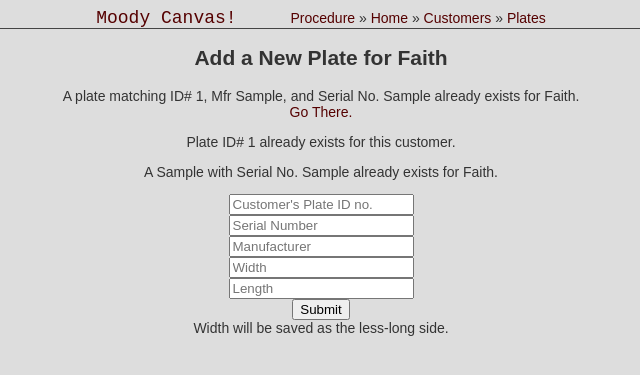
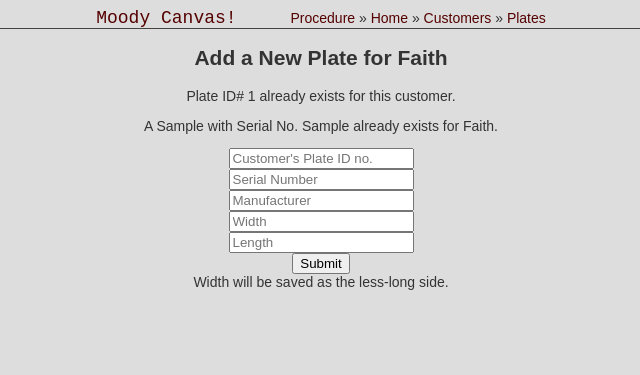
Before and after one commit to judooochp/MoodyCanvas, a Django app: template MoodyCanvas/Moody/templates/Moody/new_plate.html in a window 1280 px wide. Shown: the top 375 px of the page, without its empty margins (319-959 px from the left). Run offline with Django 3.2, Linux system fonts and the light colour scheme; data comes from the database, SQL or seed files in the repository; the template is opened without the code that fills it: values that come from a table or form of the project are taken from there, most other values are stand-ins (such as "Sample title", 1, 10 or a date in 2020).

Commit message:
Fixed validation for new_plate form

```diff
--- a/MoodyCanvas/Moody/templates/Moody/new_plate.html
+++ b/MoodyCanvas/Moody/templates/Moody/new_plate.html
@@ -101,24 +101,20 @@
     </div>
     {% if cust %}
     <h2>Add a New Plate for {{ cust }}</h2>
-        {% if plate_id %}
-            {% if plate_sn %}
-        <p class="warning">A plate matching ID# {{ plate_id }}, Mfr {{ plate_mfr }}, and Serial No. {{ plate_sn }} already exists for {{ cust }}.<br />
-        <a href="{% url 'Moody:verifs' cust plate_id %}">Go There.</a></p>
-            {% endif %}
+    {% if plate_id %}
     <p class="warning">Plate ID# {{ plate_id }} already exists for this customer.</p>
     {% endif %}
     {% if plate_sn %}
     <p class="warning">A {{ plate_mfr }} with Serial No. {{ plate_sn }} already exists for {{ cust }}.</p>
     {% endif %}
-    <form action="{% url 'Moody:save_new_plate' cust %}" method="post">
+    <form action="{% url 'Moody:save_new_plate' cust %}" method="post" onsubmit="return validateInput();">
         {% csrf_token %}
         <input type="text" id="plate_id" name="plate_id" placeholder="Customer's Plate ID no." /><br />
         <input type="text" id="plate_ser" name="plate_ser" placeholder="Serial Number" /><br />
         <input type="text" id="plate_mfr" name="plate_mfr" placeholder="Manufacturer" /><br />
         <input type="number" id="plate_wid" name="plate_wid" placeholder="Width" /><br />
         <input type="number" id="plate_len" name="plate_len" placeholder="Length" /><br />
-        <input type="submit" onclick="validateInput();"/><br />
+        <input type="submit" /><br />
         <span>Width will be saved as the less-long side.</span><br />
     </form>
 
```
